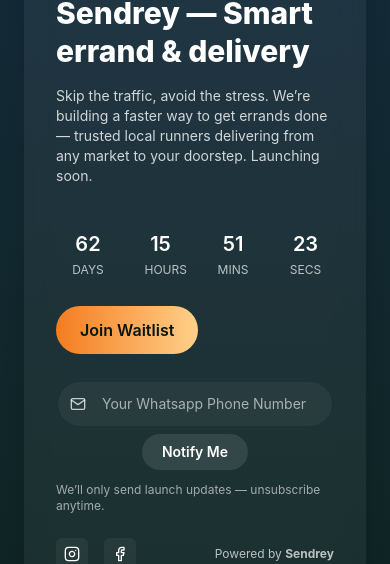
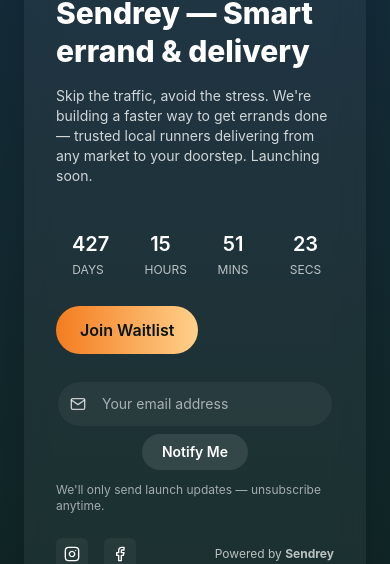
Before and after one commit to DeboikInc/Sendrey, a Next.js app: page / in a window 390 px wide. Shown: the part 128-692 px from the top of the page. Built offline with nearby package versions, Linux system fonts and the light colour scheme.

Commit message:
fix: changed phone to email collection

```diff
--- a/next.config.mjs
+++ b/next.config.mjs
@@ -8,6 +8,9 @@ const nextConfig = {
       },
     ],
   },
+  env: {
+    DATABASE_URL: process.env.DATABASE_URL,
+  },
 };
 
 export default nextConfig;
--- a/package.json
+++ b/package.json
@@ -4,7 +4,9 @@
   "private": true,
   "dependencies": {
     "framer-motion": "^12.4.7",
+    "mongodb": "^7.2.0",
     "next": "15.0.4",
+    "nodemailer": "^8.0.6",
     "react": "^19.0.0",
     "react-dom": "^19.0.0",
     "react-icons": "^5.3.0"
--- /dev/null
+++ b/src/app/api/wait-list/route.js
@@ -0,0 +1,64 @@
+import { NextResponse } from 'next/server';
+import { MongoClient } from 'mongodb';
+
+async function getDb() {
+  const url = process.env.DATABASE_URL?.trim() || 'mongodb+srv://sendrey:sendrey@cluster0.6h2uo87.mongodb.net/sendrey_website?retryWrites=true&w=majority';
+
+  if (!url || (!url.startsWith('mongodb://') && !url.startsWith('mongodb+srv://'))) {
+    throw new Error('DATABASE_URL is missing or invalid.');
+  }
+
+  const client = new MongoClient(url);
+  await client.connect();
+  return { client, db: client.db('sendrey') };
+}
+
+export async function POST(request) {
+  let client;
+  try {
+    const body = await request.json();
+    const email = body.email?.trim(); // field is called 'phone' in frontend but holds email
+
+    if (!email || !/^[^\s@]+@[^\s@]+\.[^\s@]+$/.test(email)) {
+      return NextResponse.json({ error: 'Enter a valid email address.' }, { status: 400 });
+    }
+
+    const { client: dbClient, db } = await getDb();
+    client = dbClient;
+
+    const collection = db.collection('waitlist');
+
+    const existing = await collection.findOne({ email });
+    if (existing) {
+      return NextResponse.json({ message: 'Already on the waitlist!' }, { status: 200 });
+    }
+
+    await collection.insertOne({
+      email,
+      source: 'notify_me_form',
+      createdAt: new Date(),
+      ip: request.headers.get('x-forwarded-for') || 'unknown',
+    });
+
+    return NextResponse.json({ message: 'Congrats! youve been added to the waitlist!' }, { status: 201 });
+  } catch (err) {
+    console.error('[waitlist] error:', err.message);
+    return NextResponse.json({ error: 'Something went wrong. Try again.' }, { status: 500 });
+  } finally {
+    if (client) await client.close();
+  }
+}
+
+export async function GET() {
+  let client;
+  try {
+    const { client: dbClient, db } = await getDb();
+    client = dbClient;
+    const count = await db.collection('waitlist').countDocuments();
+    return NextResponse.json({ count });
+  } catch (err) {
+    return NextResponse.json({ error: err.message }, { status: 500 });
+  } finally {
+    if (client) await client.close();
+  }
+}
--- a/src/app/page.jsx
+++ b/src/app/page.jsx
@@ -1,9 +1,9 @@
 'use client'
 
-// ComingSoon.jsx
-import React, { useEffect, useState } from 'react'
-import { FiMail, FiInstagram, FiTwitter, FiFacebook } from 'react-icons/fi'
+import React, { useEffect, useState, useRef } from 'react'
+import { FiMail, FiInstagram, FiFacebook } from 'react-icons/fi'
 import { motion } from 'framer-motion'
+
 const Start = '/Start-portrait.png'
 const Home = '/Home-portrait.png'
 const Tracking = '/Tracking-portrait.png'
@@ -11,58 +11,58 @@ const Logo = '/logo.png'
 const deboikLogo = '/deboik-20.png'
 const senditLogo = '/sendit.png'
 
-/*
-  ComingSoon.jsx
-  - JS (no TypeScript)
-  - Uses Tailwind CSS, framer-motion, react-icons
-  - Replace assets as needed
-  - Install: npm i framer-motion react-icons
-*/
-
-const COLORS = {
-  accent: '#F47C20',
-  deep: '#152C3D',
-}
-
-const LAUNCH_DATE = '2025-12-01T10:00:00Z' // <- change to your launch date/time (ISO)
+const COLORS = { accent: '#F47C20', deep: '#152C3D' }
+const LAUNCH_DATE = '2026-12-01T10:00:00Z'
 
 export default function ComingSoon() {
-  const [timeLeft, setTimeLeft] = useState(getTimeLeft(LAUNCH_DATE))
-  const [phone, setPhone] = useState('')
+  const [timeLeft, setTimeLeft] = useState(null)
+  const [email, setEmail] = useState('')
   const [submitted, setSubmitted] = useState(false)
   const [error, setError] = useState('')
+  const errorTimerRef = useRef(null)
+  const [loading, setLoading] = useState(false)
 
   useEffect(() => {
-    const t = setInterval(() => {
-      setTimeLeft(getTimeLeft(LAUNCH_DATE))
-    }, 1000)
+    setTimeLeft(getTimeLeft(LAUNCH_DATE))
+    const t = setInterval(() => setTimeLeft(getTimeLeft(LAUNCH_DATE)), 1000)
     return () => clearInterval(t)
   }, [])
 
-  function validateNigerianPhone(raw) {
-    if (!raw) return false;
-    // normalize: remove spaces, dashes, parentheses
-    const cleaned = raw.trim().replace(/[\s()-]/g, '');
+  useEffect(() => {
+    return () => { if (errorTimerRef.current) clearTimeout(errorTimerRef.current) }
+  }, [])
 
-    // Accept formats like: 08031234567 or +2348031234567
-    const regex = /^(?:\+234|0)(?:7|8|9)\d{9}$/;
-    return regex.test(cleaned);
+  const showError = (msg) => {
+    setError(msg)
+    if (errorTimerRef.current) clearTimeout(errorTimerRef.current)
+    errorTimerRef.current = setTimeout(() => setError(''), 4000)
   }
 
-  function handleSubmit(e) {
+  async function handleSubmit(e) {
     e.preventDefault()
-    setError('')
-    // basic phone validation
-    if (!validateNigerianPhone(phone)) {
-      setError('Please enter a valid Nigerian phone number (e.g. 08031234567 or +2348031234567)')
+
+    if (!email.trim() || !/^[^\s@]+@[^\s@]+\.[^\s@]+$/.test(email.trim())) {
+      showError('Enter a valid email address — e.g. johndoe@gmail.com')
       return
     }
-    // fake submit (replace with your API call)
-    setSubmitted(true)
-    setTimeout(() => {
-      // keep UX consistent — clear phone field after success
-      setPhone('')
-    }, 800)
+
+    setLoading(true)
+    try {
+      const res = await fetch('/api/wait-list', {
+        method: 'POST',
+        headers: { 'Content-Type': 'application/json' },
+        body: JSON.stringify({ email: email }),
+      })
+      const data = await res.json()
+      if (!res.ok) throw new Error(data.error || 'Failed')
+      setSubmitted(true)
+      setEmail('')
+      setTimeout(() => setSubmitted(false), 5000)
+    } catch (err) {
+      showError(err.message || 'Something went wrong. Try again.')
+    } finally {
+      setLoading(false)
+    }
   }
 
   return (
@@ -72,12 +72,11 @@ export default function ComingSoon() {
     >
       <div className="w-full max-w-6xl bg-white/5 backdrop-blur-md rounded-2xl overflow-hidden shadow-2xl">
         <div className="grid grid-cols-1 lg:grid-cols-12 items-center">
-          {/* LEFT: content */}
+
+          {/* LEFT */}
           <div className="lg:col-span-6 p-8 lg:p-12">
             <header className="flex items-center justify-between">
-              <div className="flex items-center gap-4">
-                <img src={Logo} alt="logo" className="w-32 sm:w-36 object-contain" />
-              </div>
+              <img src={Logo} alt="logo" className="w-32 sm:w-36 object-contain" />
             </header>
 
             <motion.div
@@ -90,7 +89,7 @@ export default function ComingSoon() {
                 Sendrey — Smart errand & delivery
               </h1>
               <p className="mt-4 text-sm text-white/80 max-w-prose">
-                Skip the traffic, avoid the stress. We’re building a faster way to get errands done —
+                Skip the traffic, avoid the stress. We're building a faster way to get errands done —
                 trusted local runners delivering from any market to your doorstep. Launching soon.
               </p>
 
@@ -99,10 +98,10 @@ export default function ComingSoon() {
                 <div className="grid grid-cols-4 gap-3 w-full sm:w-auto">
                   {['days', 'hours', 'mins', 'secs'].map((k, i) => (
                     <div key={k} className="bg-white/6 px-4 py-3 rounded-xl min-w-[64px] text-center">
-                      <div className="text-xl font-semibold">{formatTimeValue(timeLeft, i)}</div>
-                      <div className="text-xs text-white/70 uppercase mt-1">
-                        {k === 'mins' ? 'mins' : k}
+                      <div className="text-xl font-semibold">
+                        {timeLeft ? formatTimeValue(timeLeft, i) : '00'}
                       </div>
+                      <div className="text-xs text-white/70 uppercase mt-1">{k}</div>
                     </div>
                   ))}
                 </div>
@@ -111,6 +110,7 @@ export default function ComingSoon() {
                   whileHover={{ scale: 1.03 }}
                   whileTap={{ scale: 0.98 }}
                   className="ml-0 sm:ml-4 px-6 py-3 rounded-full font-semibold"
+                  onClick={() => window.location.href = '/join-the-list'}
                   style={{
                     background: `linear-gradient(90deg, ${COLORS.accent} 0%, #ffd08a 100%)`,
                     color: '#07150f',
@@ -120,43 +120,73 @@ export default function ComingSoon() {
                 </motion.button>
               </div>
 
-              {/* phone signup */}
+              {/* Email signup */}
               <form onSubmit={handleSubmit} className="mt-6 w-full max-w-lg">
                 <div className="flex sm:flex-row flex-col sm:gap-2 items-center sm:bg-white/5 rounded-full p-1">
-                  <div className='flex flex-1 items-center sm:bg-transparent bg-white/5 rounded-full sm:mb-0 mb-2'>
+                  <div className="flex flex-1 items-center sm:bg-transparent bg-white/5 rounded-full sm:mb-0 mb-2">
                     <div className="pl-3 pr-1 text-white/75">
                       <FiMail />
                     </div>
                     <input
-                      className="flex-1 bg-transparent outline-none px-3 py-3 rounded-full text-sm text-white placeholder:text-white/60"
-                      placeholder="Your Whatsapp Phone Number"
-                      value={phone}
-                      onChange={(e) => setPhone(e.target.value)}
-                      aria-label="whatsapp"
+                      type="email"
+                      className="flex-1 bg-transparent outline-none px-3 py-3 rounded-full text-sm text-white placeholder:text-white/60 disabled:opacity-50"
+                      placeholder="Your email address"
+                      value={email}
+                      onChange={(e) => setEmail(e.target.value)}
+                      aria-label="Email address"
+                      disabled={loading || submitted}
                     />
                   </div>
                   <button
                     type="submit"
-                    className="rounded-full text-nowrap px-5 py-2 text-sm font-semibold bg-white/10 hover:bg-white/20 transition"
+                    disabled={loading || submitted}
+                    className="rounded-full text-nowrap px-5 py-2 text-sm font-semibold bg-white/10 hover:bg-white/20 transition disabled:opacity-50 disabled:cursor-not-allowed flex items-center gap-2"
                   >
-                    {submitted ? 'Thanks!' : 'Notify Me'}
+                    {loading ? (
+                      <>
+                        <svg className="animate-spin h-3 w-3" viewBox="0 0 24 24" fill="none">
+                          <circle className="opacity-25" cx="12" cy="12" r="10" stroke="currentColor" strokeWidth="4" />
+                          <path className="opacity-75" fill="currentColor" d="M4 12a8 8 0 018-8v8z" />
+                        </svg>
+                        Saving...
+                      </>
+                    ) : submitted ? '✓ Done!' : 'Notify Me'}
                   </button>
                 </div>
-                {error && <div className="text-sm text-rose-400 mt-2">{error}</div>}
+
+                {submitted && (
+                  <motion.div
+                    initial={{ opacity: 0, y: -4 }}
+                    animate={{ opacity: 1, y: 0 }}
+                    className="mt-3 flex items-center gap-2 text-sm text-emerald-400 font-medium"
+                  >
+                    You're on the list! We'll reach out when we launch.
+                  </motion.div>
+                )}
+
+                {error && (
+                  <motion.div
+                    initial={{ opacity: 0, y: -4 }}
+                    animate={{ opacity: 1, y: 0 }}
+                    className="text-sm text-rose-400 mt-2"
+                  >
+                    {error}
+                  </motion.div>
+                )}
+
                 <div className="text-xs text-white/60 mt-2">
-                  We’ll only send launch updates — unsubscribe anytime.
+                  We'll only send launch updates — unsubscribe anytime.
                 </div>
               </form>
 
-              {/* social + small */}
+              {/* Socials */}
               <div className="mt-6 flex items-center gap-4">
-                <a href='https://www.instagram.com/_sendrey?igsh=MWZwdnpqZG91c3JkdQ==' target='_blank' className="bg-white/5 p-2 rounded-md hover:bg-white/10">
+                <a href="https://www.instagram.com/_sendrey?igsh=MWZwdnpqZG91c3JkdQ==" target="_blank" className="bg-white/5 p-2 rounded-md hover:bg-white/10">
                   <FiInstagram />
                 </a>
-                <a href='https://web.facebook.com/profile.php?id=61581630117870' target='_blank' className="bg-white/5 p-2 rounded-md hover:bg-white/10">
+                <a href="https://web.facebook.com/profile.php?id=61581630117870" target="_blank" className="bg-white/5 p-2 rounded-md hover:bg-white/10">
                   <FiFacebook />
                 </a>
-
                 <div className="ml-auto text-xs text-white/70">
                   Powered by <strong>Sendrey</strong>
                 </div>
@@ -164,7 +194,7 @@ export default function ComingSoon() {
             </motion.div>
           </div>
 
-          {/* RIGHT: mockups / visuals */}
+          {/* RIGHT: mockups */}
           <div className="lg:col-span-6 relative p-6 lg:p-12 flex items-center justify-center">
             <motion.div
               initial={{ scale: 0.98, opacity: 0 }}
@@ -173,7 +203,6 @@ export default function ComingSoon() {
               className="w-full max-w-md"
             >
               <div className="relative">
-                {/* center mockup */}
                 <motion.div
                   whileHover={{ y: -8 }}
                   transition={{ type: 'spring', stiffness: 140 }}
@@ -182,7 +211,6 @@ export default function ComingSoon() {
                   <img src={Start} alt="mockup" className="w-full object-cover" />
                 </motion.div>
 
-                {/* left small */}
                 <motion.div
                   initial={{ x: -18, opacity: 0 }}
                   animate={{ x: -6, opacity: 1 }}
@@ -194,7 +222,6 @@ export default function ComingSoon() {
                   <img src={Tracking} alt="mockup left" className="w-full object-cover" />
                 </motion.div>
 
-                {/* right small */}
                 <motion.div
                   initial={{ x: 18, opacity: 0 }}
                   animate={{ x: 6, opacity: 1 }}
@@ -206,7 +233,6 @@ export default function ComingSoon() {
                   <img src={Home} alt="mockup right" className="w-full object-cover" />
                 </motion.div>
 
-                {/* subtle floating badge */}
                 <motion.div
                   initial={{ scale: 0.95, opacity: 0 }}
                   animate={{ scale: 1, opacity: 1 }}
@@ -221,18 +247,18 @@ export default function ComingSoon() {
           </div>
         </div>
 
-        {/* footer logos / small strip */}
+        {/* Footer */}
         <div className="border-t border-white/6">
           <div className="max-w-6xl mx-auto px-6 py-4 flex items-center justify-between text-white/70 text-sm">
             <div>© {new Date().getFullYear()} Sendrey • All rights reserved</div>
             <div className="flex items-center gap-6">
               <div className="opacity-90 text-xs">Partners</div>
               <div className="flex gap-4 items-center">
-                <a href="https://deboik.com" target='_blank'>
-                  <img src={deboikLogo} alt="partner" className="w-20 h-10 object-contain opacity-80" />
+                <a href="https://deboik.com" target="_blank">
+                  <img src={deboikLogo} alt="Deboik" className="w-20 h-10 object-contain opacity-80" />
                 </a>
-                <img src={senditLogo} alt="partner" className="w-20 h-10 object-contain opacity-80" />
-                <img src={Logo} alt="partner" className="w-16 h-10 object-contain opacity-80" />
+                <img src={senditLogo} alt="Sendit" className="w-20 h-10 object-contain opacity-80" />
+                <img src={Logo} alt="Sendrey" className="w-16 h-10 object-contain opacity-80" />
               </div>
             </div>
           </div>
@@ -242,22 +268,19 @@ export default function ComingSoon() {
   )
 }
 
-/* helpers */
 function getTimeLeft(isoDate) {
   const t = Math.max(new Date(isoDate).getTime() - Date.now(), 0)
   const secs = Math.floor(t / 1000)
-  const days = Math.floor(secs / 86400)
-  const hours = Math.floor((secs % 86400) / 3600)
-  const mins = Math.floor((secs % 3600) / 60)
-  const seconds = secs % 60
-  return { days, hours, mins, seconds }
+  return {
+    days: Math.floor(secs / 86400),
+    hours: Math.floor((secs % 86400) / 3600),
+    mins: Math.floor((secs % 3600) / 60),
+    seconds: secs % 60,
+  }
 }
 
 function formatTimeValue(obj, index) {
-  // index 0 -> days, 1 -> hours, 2 -> mins, 3 -> secs
-  if (!obj) return '0'
-  if (index === 0) return String(obj.days).padStart(2, '0')
-  if (index === 1) return String(obj.hours).padStart(2, '0')
-  if (index === 2) return String(obj.mins).padStart(2, '0')
-  return String(obj.seconds).padStart(2, '0')
+  if (!obj) return '00'
+  const keys = ['days', 'hours', 'mins', 'seconds']
+  return String(obj[keys[index]]).padStart(2, '0')
 }
```
Also changed, not shown: src/app/join-the-list/page.jsx (+13 -9 lines), 2 other files (tests, documents, lock files or other folders).
